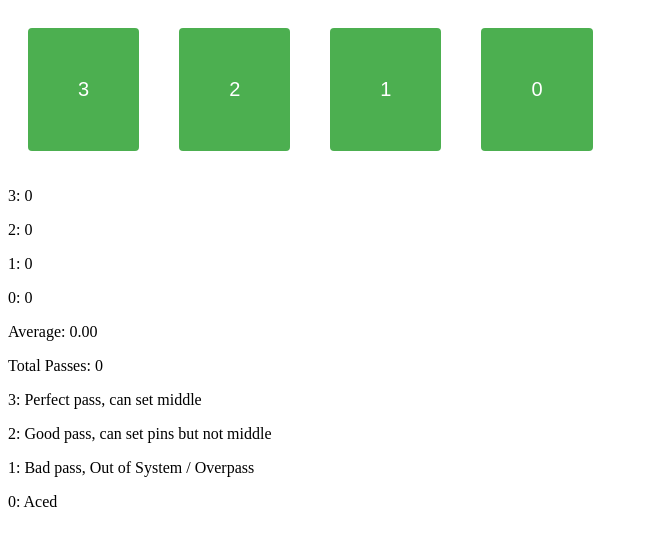
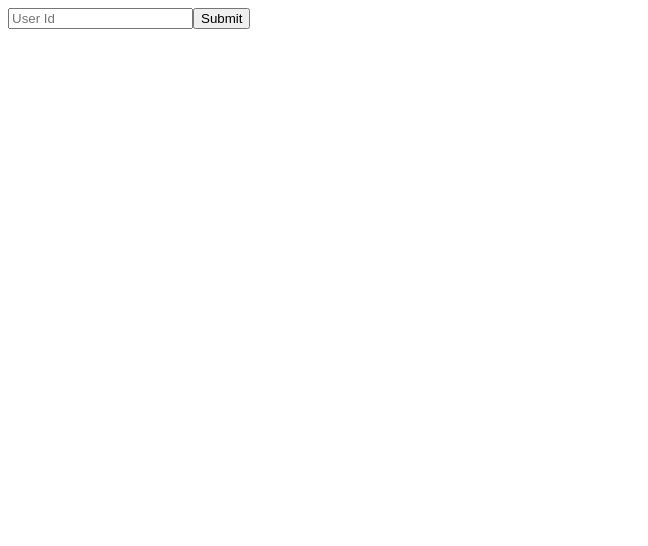
Before and after one commit to mkimball1/serveandpass, a React (Create React App) app: page / in a window 1280 px wide. Shown: the top 546 px of the page, without its empty margins (0-648 px from the left). Built offline with nearby package versions, Linux system fonts and the light colour scheme.

Commit message:
Session, User into their own classes. Added a legend

```diff
--- a/src/App.css
+++ b/src/App.css
@@ -1,5 +1,5 @@
 /* This will only style <button> elements within the '.button_container' class */
-.button_container button {
+.buttonContainer button {
     padding: 50px;
     margin: 20px;
     font-size: 20px;
@@ -11,6 +11,6 @@
 }
 
 /* Add styles for the hover state */
-.button_container button:hover {
+.buttonContainer button:hover {
     background-color: #45a049; /* Darker green background */
 }
--- a/src/App.js
+++ b/src/App.js
@@ -1,58 +1,70 @@
 import React, { useState } from 'react';
 import './App.css';
+import Session from './Session';
+import User from './User';
+import Legend from './Legend';
 
 function App() {
-  const [passes, setPasses] = useState({
-    "3": 0,
-    "2": 0,
-    "1": 0,
-    "0": 0,
-  })
+  const [show_legend, updateLegend] = useState(false);
+  const [username, setUsername] = useState("");
+  const currUser = new User();
+  const currSession = new Session();
 
-  const [count, setCount] = useState(0)
-  const [average, setAverage] = useState(0)
-
-  function incrementPass(passKey) {
-    setPasses((currentPasses) => {
-      const updatedPasses = {
-        ...currentPasses,
-        [passKey]: currentPasses[passKey] + 1,
-      };
-      let total = 0;
-      let new_count = 0;
-      for (const key in updatedPasses) {
-        total += updatedPasses[key] * parseInt(key, 10);
-        new_count += updatedPasses[key];
-      }
-      setAverage(total / new_count);
-      setCount(new_count)
-      return updatedPasses;
-    });
+  function updateUsername(event) {
+    setUsername(event.target.value);
   }
 
-  return (
-    <div className="container">
-      <div className="button_container">
-        <button onClick={() => incrementPass('3')}> 3 </button>
-        <button onClick={() => incrementPass('2')}> 2 </button>
-        <button onClick={() => incrementPass('1')}> 1 </button>
-        <button onClick={() => incrementPass('0')}> 0 </button>
-      </div>
-      <div className="stats">
-        <p> 3: {passes["3"]}</p>
-        <p> 2: {passes["2"]}</p>
-        <p> 1: {passes["1"]}</p>
-        <p> 0: {passes["0"]}</p>
-        <p> Average: {average.toFixed(2)}</p>
-        <p> Total Passes: {count} </p>
-      </div>
-      <div>
-        <p> 3: Perfect pass, can set middle</p>
-        <p> 2: Good pass, can set pins but not middle</p>
-        <p> 1: Bad pass, Out of System / Overpass</p>
-        <p> 0: Aced </p>
-      </div>
+  function handleSubmit(event) {
+    event.preventDefault();
+    currUser.setUsername(username)
+  }
+
+
+  return(
+    <div>
+      <form onSubmit={handleSubmit}>
+        <input type="text" value={username} onChange={updateUsername} placeholder="User Id"/>
+        <button type="submit">Submit</button>
+      </form>
+
+      {currUser.username ?
+        <div>
+          <p> Current User: {currUser.username}</p>
+          <div className="buttonContainer">
+            <button onClick={() => currSession.incrementPass(3)}> 3 </button>
+            <button onClick={() => currSession.incrementPass(2)}> 2 </button>
+            <button onClick={() => currSession.incrementPass(1)}> 1 </button>
+            <button onClick={() => currSession.incrementPass(0)}> 0 </button>
+          </div>
+
+          <div className="currSessionStats">
+              <p> 3: {currSession.passes["3"]}</p>
+              <p> 2: {currSession.passes["2"]}</p>
+              <p> 1: {currSession.passes["1"]}</p>
+              <p> 0: {currSession.passes["0"]}</p>
+              <p> Current Session Average: {currSession.average.toFixed(2)}</p>
+              <p> Current Session Total Passes: {currSession.count} </p>
+          </div>
+
+          <div className="legend">
+            <button onClick={() => updateLegend(!show_legend)}> Show Legend </button>
+            {show_legend ? <Legend/> : null}
+          </div>
+
+          <button> Save Session </button>
+
+          <button onClick={() => {
+            console.log(currUser)
+            console.log(currSession) }}>
+            log curr user & session
+          </button>
+
+
+        </div>
+
+      : null}
     </div>
+
   );
 }
 
--- /dev/null
+++ b/src/Legend.js
@@ -0,0 +1,11 @@
+function Legend(){
+    return(
+        <div>
+            <p> 3: Perfect pass, can set middle</p>
+            <p> 2: Good pass, can set pins but not middle</p>
+            <p> 1: Bad pass, Out of System / Overpass</p>
+            <p> 0: Aced </p>
+        </div>
+    )
+}
+export default Legend;
--- /dev/null
+++ b/src/Session.js
@@ -0,0 +1,32 @@
+import { useState } from "react";
+function Session() {
+    const [passes, setPasses] = useState({
+        "3": 0,
+        "2": 0,
+        "1": 0,
+        "0": 0,
+      })
+
+      const [count, setCount] = useState(0)
+      const [average, setAverage] = useState(0)
+
+      function incrementPass(passKey) {
+        setPasses((currentPasses) => {
+          const updatedPasses = {
+            ...currentPasses,
+            [passKey]: currentPasses[passKey] + 1,
+          };
+          let total = 0;
+          let new_count = 0;
+          for (const key in updatedPasses) {
+            total += updatedPasses[key] * parseInt(key, 10);
+            new_count += updatedPasses[key];
+          }
+          setAverage(total / new_count);
+          setCount(new_count)
+          return updatedPasses;
+        });
+      }
+      return {passes, setPasses, count, setCount, average, setAverage, incrementPass}
+}
+export default Session;
--- /dev/null
+++ b/src/User.js
@@ -0,0 +1,14 @@
+import { useState } from 'react';
+import Session from './Session';
+
+function User(){
+    const [username, setUsername] = useState()
+    let sessions = [new Session(), new Session()]
+    // sessions[0].incrementPass(3)
+    function addSession(newSession){
+        sessions.append(newSession)
+    }
+    return {username, setUsername, sessions, addSession}
+}
+
+export default User;
```
